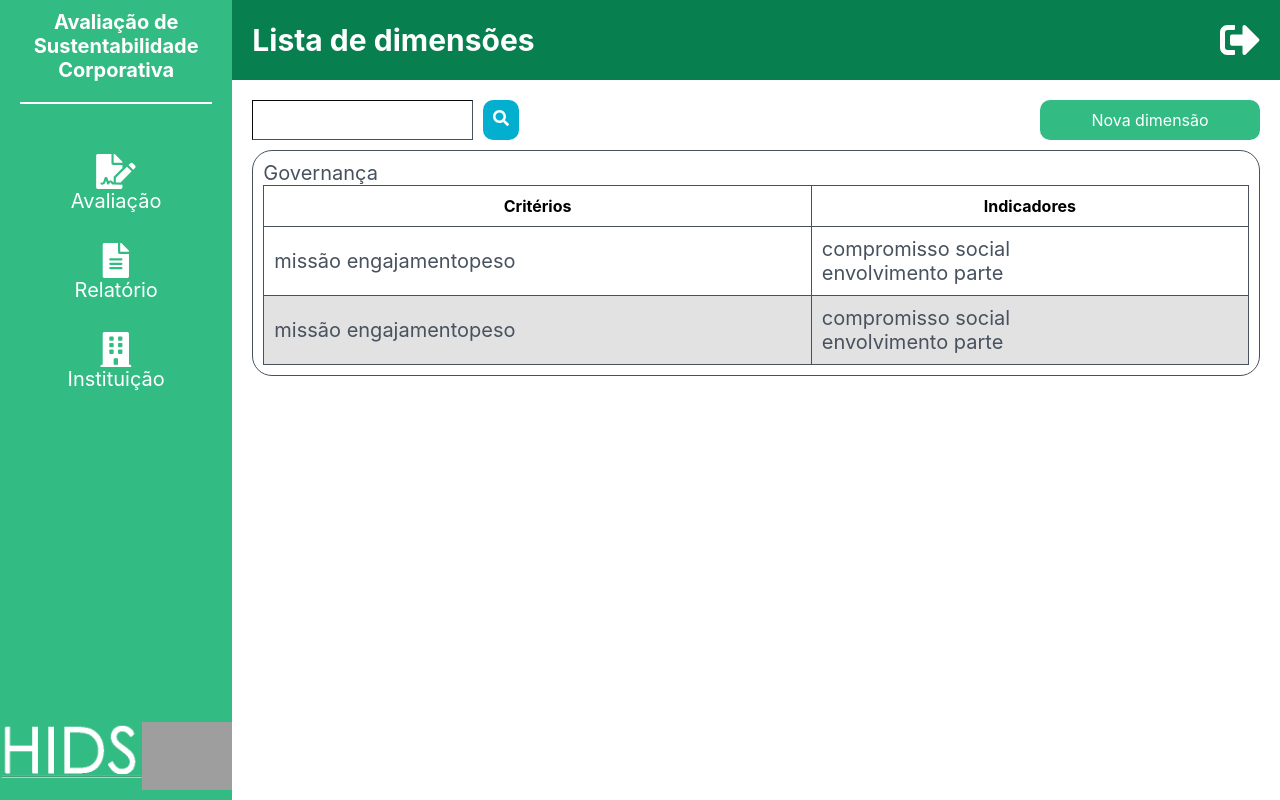
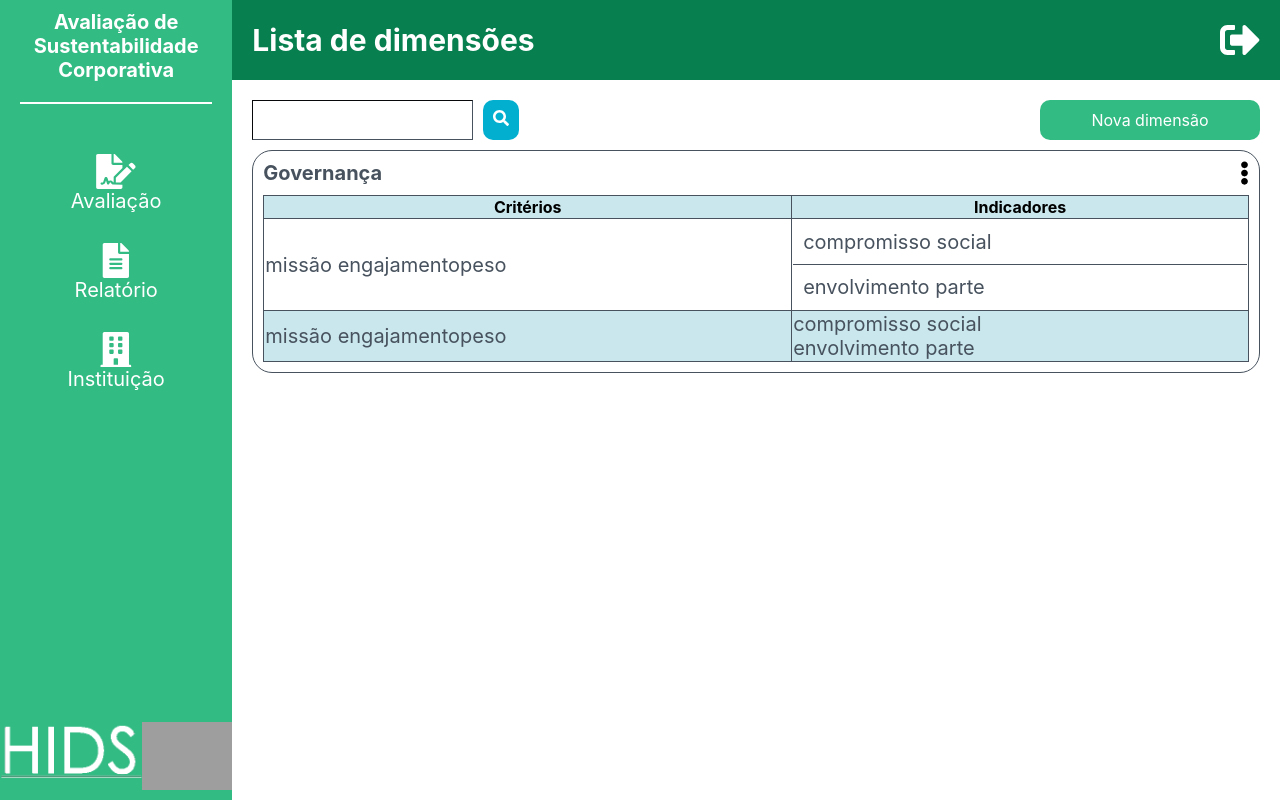
Before and after one commit to JukiOK/sustentabilidade-empresarial-frontend, a React (Create React App) app: page /dimensions in a window 1280 px wide. Built offline with nearby package versions, Linux system fonts and the light colour scheme; no server answers; sample sign-in values are in the browser's storage; grey boxes are pictures that could not be loaded.

Commit message:
design tela dimensões pronto, fazendo tela nova dimensão

```diff
--- a/src/constants/_colors.scss
+++ b/src/constants/_colors.scss
@@ -7,6 +7,7 @@ $darkwhite: #e2e2e2;
 $black: #47525E;
 $green: #33BB84;
 $darkgreen: #077f4f;
+$ligthgrayblue: #c9e7ec;
 $blue: #03AFCF;
 $darkblue: #01849c;
 $red: #F23D52;
--- /dev/null
+++ b/src/pages/DimensionForm/DimensionForm.js
@@ -0,0 +1,24 @@
+import React from 'react';
+import BasePage from '../BasePage/BasePage';
+
+require('./dimensionForm.scss');
+
+function DimensionForm(props) {
+  return (
+    <BasePage title={'Formulário da dimensão'}>
+      <div className="dimension-form-container">
+        <span className="dimension-form-title">Informações gerais</span>
+        <div className="dimension-form-card">
+          <div>
+            <input placeholder="Nome"></input>
+            <input placeholder="Código"></input>
+          </div>
+          <input placeholder="Descrição"></input>
+        </div>
+        <span className="dimension-form-title">Critérios</span>
+      </div>
+    </BasePage>
+  )
+}
+
+export default DimensionForm;
--- /dev/null
+++ b/src/pages/DimensionForm/dimensionForm.scss
@@ -0,0 +1,20 @@
+@import '../../constants/colors.scss';
+
+.dimension-form-container {
+  padding: 20px;
+
+  .dimension-form-title {
+    font-weight: bold;
+  }
+
+  .dimension-form-card {
+    padding: 10px;
+    border: 1px solid $black;
+    border-radius: 10px;
+    margin: 10px 0px;
+  }
+
+  textarea {
+    resize: vertical;
+  }
+}
--- a/src/pages/Dimensions/Dimensions.js
+++ b/src/pages/Dimensions/Dimensions.js
@@ -2,15 +2,16 @@ import React, { useState, useEffect } from 'react';
 import BasePage from '../BasePage/BasePage';
 import InputMask from 'react-input-mask';
 import { FontAwesomeIcon } from '@fortawesome/react-fontawesome';
-import { faSearch } from '@fortawesome/free-solid-svg-icons';
+import { faSearch, faEllipsisV } from '@fortawesome/free-solid-svg-icons';
 
 require('./dimensions.scss');
 
 function Card(props) {
   return (
     <div className="card-container">
-      <div>
-        <span>{props.dimension}</span>
+      <div className="card-row">
+        <span className="card-title">{props.dimension}</span>
+        <FontAwesomeIcon icon={faEllipsisV} style={{fontSize: '24px'}}/>
       </div>
       <table className="table-dimension">
         <thead>
@@ -22,14 +23,16 @@ function Card(props) {
         <tbody>
           <tr className="table-row">
             <td className="table-cell">
-              <span>missão engajamento</span>
-              <span>peso</span>
+              <div>
+                <span>missão engajamento</span>
+                <span>peso</span>
+              </div>
             </td>
             <td className="table-cell">
-              <div>
+              <div className="indicator-cell">
                 <span>compromisso social</span>
               </div>
-              <div>
+              <div className="indicator-cell">
                 <span>envolvimento parte</span>
               </div>
             </td>
@@ -67,7 +70,7 @@ function Dimensions(props) {
         <div className="dimensions-filter-container">
           <input />
           <div className="btn-confirm filter-btn"><FontAwesomeIcon icon={faSearch} /></div>
-          <div className="btn-confirm new-btn">Nova dimensão</div>
+          <div className="btn-confirm new-btn" onClick={() => props.history.push('/dimensionform/')}>Nova dimensão</div>
         </div>
         <Card dimension={'Governança'}/>
       </div>
--- a/src/pages/Dimensions/dimensions.scss
+++ b/src/pages/Dimensions/dimensions.scss
@@ -31,6 +31,17 @@
     margin: 10px 0px;
     padding: 10px;
 
+    .card-row {
+      display: flex;
+      align-items: center;
+      margin-bottom: 10px;
+
+      .card-title {
+        font-weight: bold;
+        margin-right: auto;
+      }
+    }
+
     .table-dimension {
       width: 100%;
       border-collapse: collapse;
@@ -40,11 +51,19 @@
       }
 
       .table-cell {
-        padding: 10px;
+
+        .indicator-cell {
+          padding: 10px;
+          border-top: 1px solid $black;
+        }
+
+        .indicator-cell:first-child {
+          border-top: none;
+        }
       }
 
-      .table-row:nth-child(2n) {
-        background-color: $darkwhite;
+      .table-row:nth-child(2n), thead {
+        background-color: $ligthgrayblue;
       }
     }
 
--- a/src/router.js
+++ b/src/router.js
@@ -7,6 +7,7 @@ import RecoverPassword from './pages/RecoverPassword/RecoverPassword';
 import {firebaseImpl} from './utils/firebaseUtils';
 import firebase from 'firebase';
 import Dimensions from './pages/Dimensions/Dimensions';
+import DimensionForm from './pages/DimensionForm/DimensionForm';
 
 export default function Router(props) {
 
@@ -18,7 +19,6 @@ export default function Router(props) {
       if (user != null){
         currentToken = await user.getIdToken();
         setToken(currentToken);
-        console.log(firebase.auth().currentUser);
       }else if (window.location.pathname !== '/' && window.location.pathname !== '/register' && window.location.pathname !== '/recoverpassword') { //Redirect to login screen
         alert("Desculpe, sua sessão expirou. Por favor entre novamente.");
         window.location.href = "/"
@@ -36,7 +36,8 @@ export default function Router(props) {
           token &&
           <>
             <Route path="/organizationprofile" component={OrganizationProfile} />
-            <Route path="/dimensions" component={Dimensions} />
+            <Route exact path="/dimensions" component={Dimensions} />
+            <Route path="/dimensionform/*" component={DimensionForm} />
           </>
         }
       </Switch>
```
